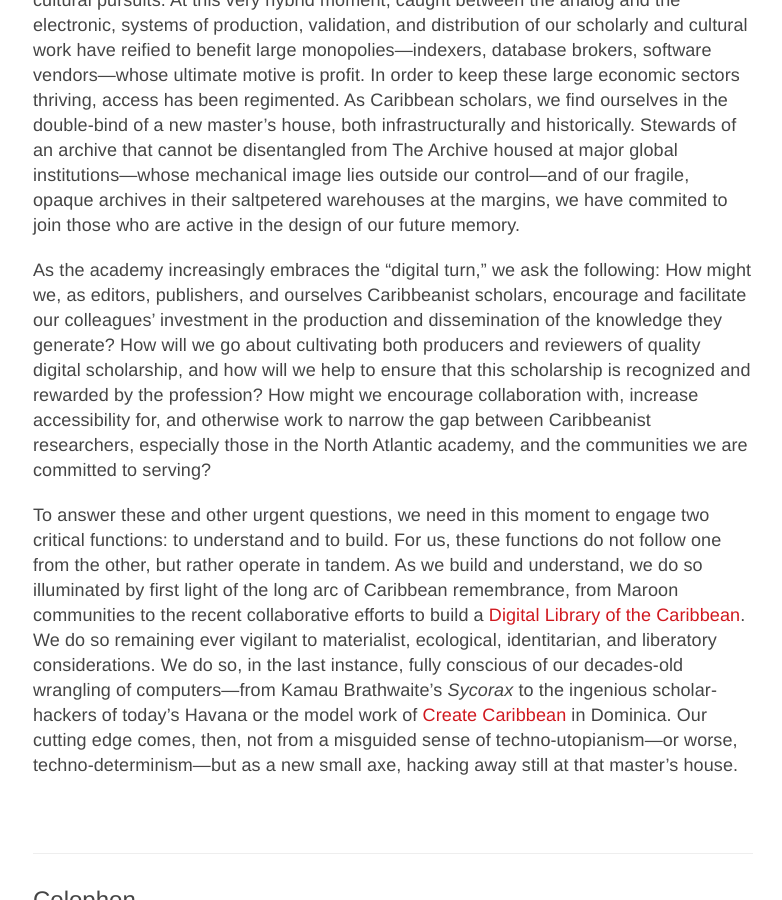
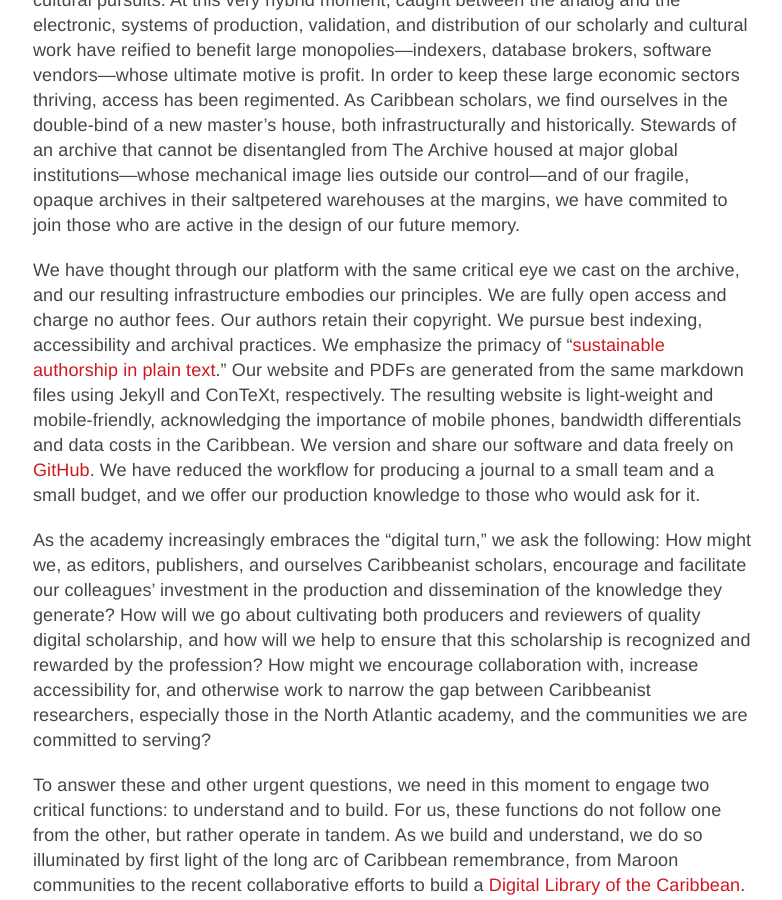
Before and after one commit to archipelagosjournal/archipelagos, a Jekyll site: the page built from about.md, in a window 1280 px wide and 900 px high, scrolled down 958 px. Shown: the whole window, without its empty margins (247-1029 px from the left). Built offline with Jekyll 4.4.1, drawn with Linux system fonts in a browser that asks for light colours.

Commit message:
added paragraph in about. fixes #61

```diff
--- a/about.md
+++ b/about.md
@@ -54,6 +54,8 @@ of our fragile, opaque archives in their saltpetered warehouses at the
 margins, we have commited to join those who are active in the design of our
 future memory.
 
+We have thought through our platform with the same critical eye we cast on the archive, and our resulting infrastructure embodies our principles. We are fully open access and charge no author fees. Our authors retain their copyright. We pursue best indexing, accessibility and archival practices. We emphasize the primacy of "[sustainable authorship in plain text](http://programminghistorian.org/lessons/sustainable-authorship-in-plain-text-using-pandoc-and-markdown)." Our website and PDFs are generated from the same markdown files using Jekyll and ConTeXt, respectively. The resulting website is light-weight and mobile-friendly, acknowledging the importance of mobile phones, bandwidth differentials and data costs in the Caribbean. We version and share our software and data freely on [GitHub](https://github.com/sx-archipelagos/sxa). We have reduced the workflow for producing a journal to a small team and a small budget, and we offer our production knowledge to those who would ask for it.
+
 As the academy increasingly embraces the "digital turn," we ask the
 following: How might we, as editors, publishers, and ourselves
 Caribbeanist scholars, encourage and facilitate our colleagues’
```
